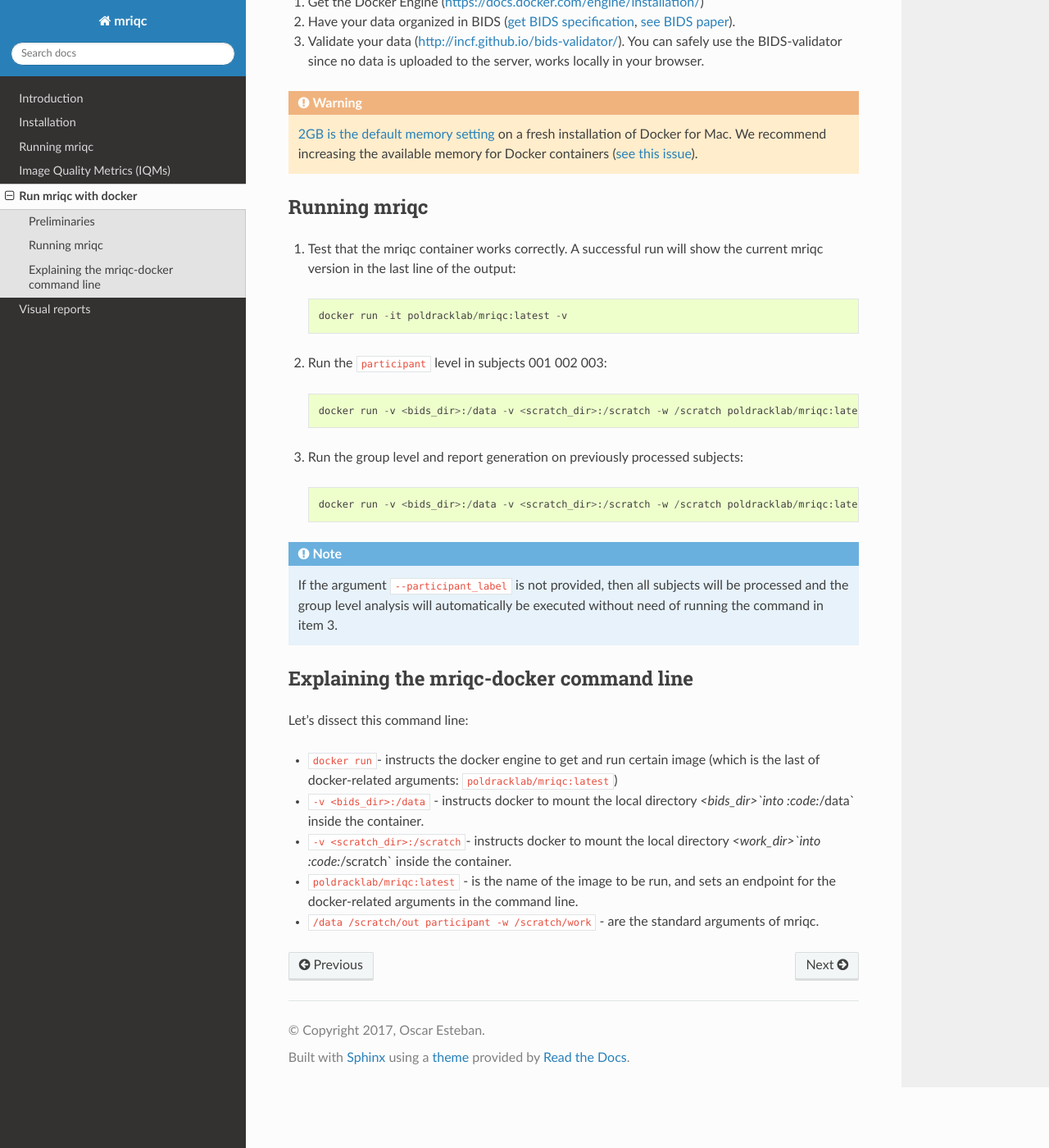
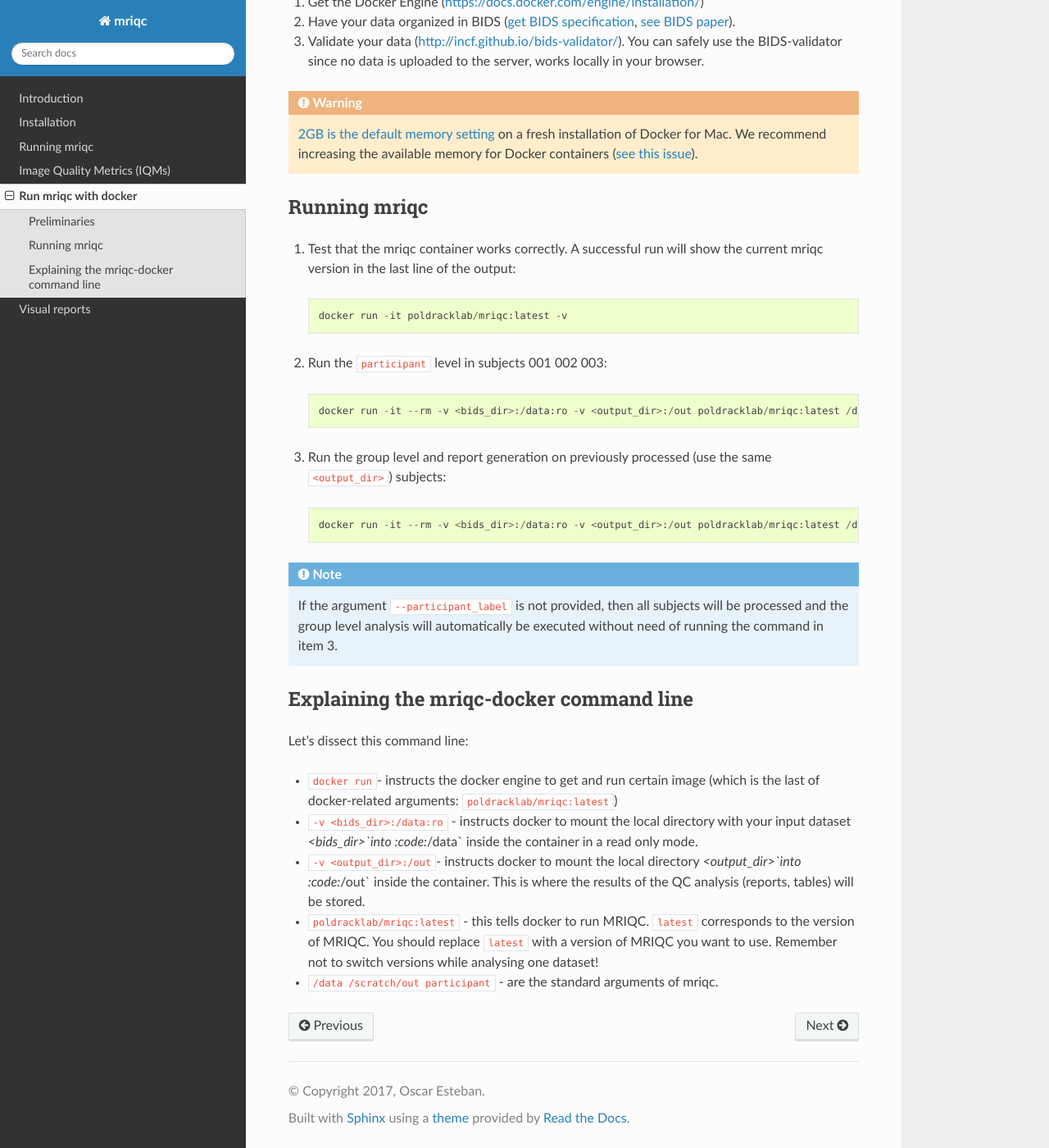
Before and after one commit to nipreps/mriqc, a Sphinx documentation site: the page built from docs/source/docker.rst, in a window 1280 px wide and 1400 px high, scrolled down 225 px. Shown: the whole window at 82% size. Built offline with Sphinx 7.4.7 and the Read the Docs theme 2.0.0, drawn with Linux system fonts in a browser that asks for light colours; the version number could not be read and is left out.

Commit message:
docs updates

```diff
--- a/docs/source/docker.rst
+++ b/docs/source/docker.rst
@@ -46,16 +46,16 @@
   ::
 
 
-      docker run -v <bids_dir>:/data -v <scratch_dir>:/scratch -w /scratch poldracklab/mriqc:latest /data /scratch/out participant --participant_label 001 002 003 -w /scratch/work
+      docker run -it --rm -v <bids_dir>:/data:ro -v <output_dir>:/out poldracklab/mriqc:latest /data /out participant --participant_label 001 002 003
 
 
-3. Run the group level and report generation on previously processed
+3. Run the group level and report generation on previously processed (use the same ``<output_dir>``)
    subjects:
 
   ::
 
 
-      docker run -v <bids_dir>:/data -v <scratch_dir>:/scratch -w /scratch poldracklab/mriqc:latest /data /scratch/out group -w /scratch/work
+      docker run -it --rm -v <bids_dir>:/data:ro -v <output_dir>:/out poldracklab/mriqc:latest /data /out group
 
 
 .. note::
@@ -75,11 +75,15 @@
 + :code:`docker run`- instructs the docker engine to get and run certain
   image (which is the last of docker-related arguments:
   :code:`poldracklab/mriqc:latest`)
-+ :code:`-v <bids_dir>:/data` - instructs docker to mount the local
-  directory `<bids_dir>`into :code:`/data` inside the container.
-+ :code:`-v <scratch_dir>:/scratch`- instructs docker to mount the local
-  directory `<work_dir>`into :code:`/scratch` inside the container.
-+ :code:`poldracklab/mriqc:latest` - is the name of the image to be run, and
-  sets an endpoint for the docker-related arguments in the command line.
-+ :code:`/data /scratch/out participant -w /scratch/work` - are the standard
++ :code:`-v <bids_dir>:/data:ro` - instructs docker to mount the local
+  directory with your input dataset `<bids_dir>`into :code:`/data` inside
+  the container in a read only mode.
++ :code:`-v <output_dir>:/out`- instructs docker to mount the local
+  directory `<output_dir>`into :code:`/out` inside the container. This is
+  where the results of the QC analysis (reports, tables) will be stored.
++ :code:`poldracklab/mriqc:latest` - this tells docker to run MRIQC. ``latest``
+  corresponds to the version of MRIQC. You
+  should replace ``latest`` with a version of MRIQC you want to use. Remember
+  not to switch versions while analysing one dataset!
++ :code:`/data /scratch/out participant` - are the standard
   arguments of mriqc.
```
